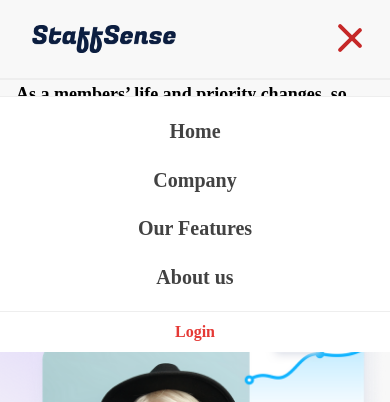
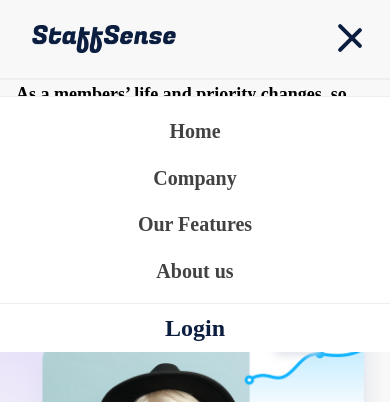
Before and after one commit to vishnukkrishna/StaffSense-Front-end, a React (Vite) app: page / in a window 390 px wide. Both pictures are taken after a click on the element 350 px from the left and 38 px from the top of the page. Shown: the top 402 px of the page. Built offline with nearby package versions, Linux system fonts and the light colour scheme; no server answers; a web font is replaced by a local one.

Commit message:
navbar color changed

```diff
--- a/src/api/Api.jsx
+++ b/src/api/Api.jsx
@@ -1,5 +1,5 @@
-// export const BACKEND_BASE_URL = "http://localhost:8000";
-// export const wsApiUrl = "ws://127.0.0.1:8000";
+export const BACKEND_BASE_URL = "http://localhost:8000";
+export const wsApiUrl = "ws://127.0.0.1:8000";
 
-export const BACKEND_BASE_URL = "https://staffsense.onrender.com";
-export const wsApiUrl = "wss://staffsense.onrender.com";
+// export const BACKEND_BASE_URL = "https://staffsense.onrender.com";
+// export const wsApiUrl = "wss://staffsense.onrender.com";
--- a/src/components/NavBar/InNavList.jsx
+++ b/src/components/NavBar/InNavList.jsx
@@ -87,7 +87,7 @@ function InNavList() {
             <div className="flex flex-col w-full font-medium border-t border-gray-200 md:hidden">
               <Link
                 onClick={handleLogout}
-                className="w-full py-2 font-bold text-base text-center text-red-600"
+                className="w-full py-2 font-extrabold text-2xl text-center text-customColor"
               >
                 Logout
               </Link>
@@ -124,17 +124,17 @@ function InNavList() {
             onClick={toggleMobileMenu}
           >
             <span
-              className={`block w-full h-1 transform bg-red-800 rounded-full ${
+              className={`block w-full h-1 transform bg-customColor rounded-full ${
                 isMobileMenuOpen ? "rotate-45 translate-y-1.5" : ""
               }`}
             ></span>
             <span
-              className={`block w-full h-1 mt-1 transform bg-red-800 rounded-full ${
+              className={`block w-full h-1 mt-1 transform bg-customColor rounded-full ${
                 isMobileMenuOpen ? "opacity-0" : ""
               }`}
             ></span>
             <span
-              className={`block w-full h-1 mt-1 transform bg-red-800 rounded-full ${
+              className={`block w-full h-1 mt-1 transform bg-customColor rounded-full ${
                 isMobileMenuOpen ? "-rotate-45 -translate-y-1.5" : ""
               }`}
             ></span>
--- a/src/components/NavBar/OutNavBar.jsx
+++ b/src/components/NavBar/OutNavBar.jsx
@@ -79,7 +79,7 @@ function OutNavBar() {
             <div className="flex flex-col w-full font-medium border-t border-gray-200 md:hidden">
               <Link
                 to="/user"
-                className="w-full py-2 font-bold text-base text-center text-red-600"
+                className="w-full py-2 font-extrabold text-2xl outline-4 text-center text-customColor"
               >
                 Login
               </Link>
@@ -108,17 +108,17 @@ function OutNavBar() {
             onClick={toggleMobileMenu}
           >
             <span
-              className={`block w-full h-1 transform bg-red-800 rounded-full ${
+              className={`block w-full h-1 transform bg-customColor rounded-full ${
                 isMobileMenuOpen ? "rotate-45 translate-y-1.5" : ""
               }`}
             ></span>
             <span
-              className={`block w-full h-1 mt-1 transform bg-red-800 rounded-full ${
+              className={`block w-full h-1 mt-1 transform bg-customColor rounded-full ${
                 isMobileMenuOpen ? "opacity-0" : ""
               }`}
             ></span>
             <span
-              className={`block w-full h-1 mt-1 transform bg-red-800 rounded-full ${
+              className={`block w-full h-1 mt-1 transform bg-customColor rounded-full ${
                 isMobileMenuOpen ? "-rotate-45 -translate-y-1.5" : ""
               }`}
             ></span>
```
